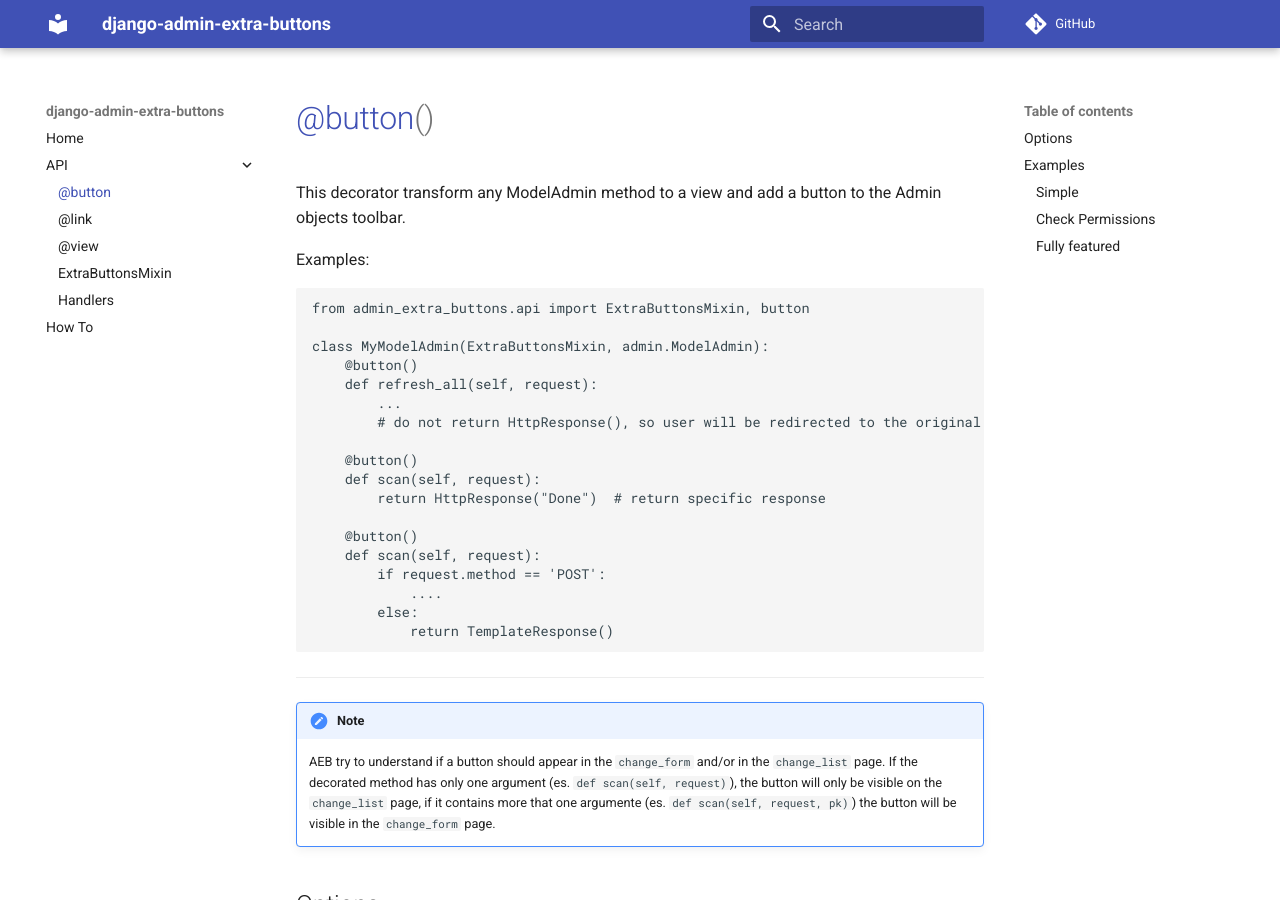
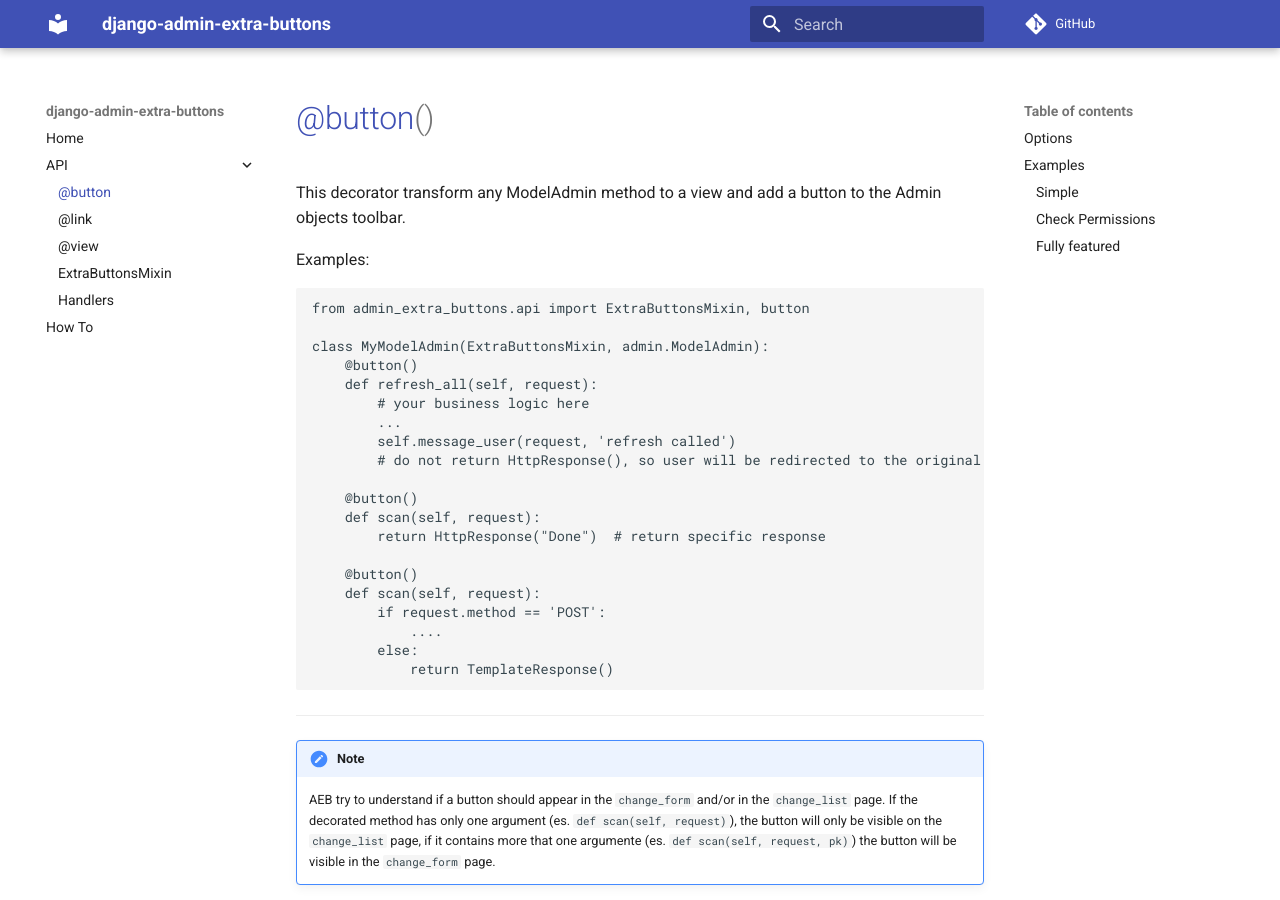
Before and after one commit to saxix/django-admin-extra-buttons, an MkDocs documentation site: the page built from docs/api/button.md, in a window 1280 px wide and 900 px high. Built offline with MkDocs 1.6.1 and Material for MkDocs 9.7.7, drawn with Linux system fonts in a browser that asks for light colours; comment, search, counter and statistics services are not loaded.

Commit message:
updates docs

```diff
--- a/docs/api/button.md
+++ b/docs/api/button.md
@@ -9,7 +9,9 @@ Examples:
     class MyModelAdmin(ExtraButtonsMixin, admin.ModelAdmin):
         @button()
         def refresh_all(self, request):
+            # your business logic here
             ...
+            self.message_user(request, 'refresh called')
             # do not return HttpResponse(), so user will be redirected to the original page
 
         @button()
```
